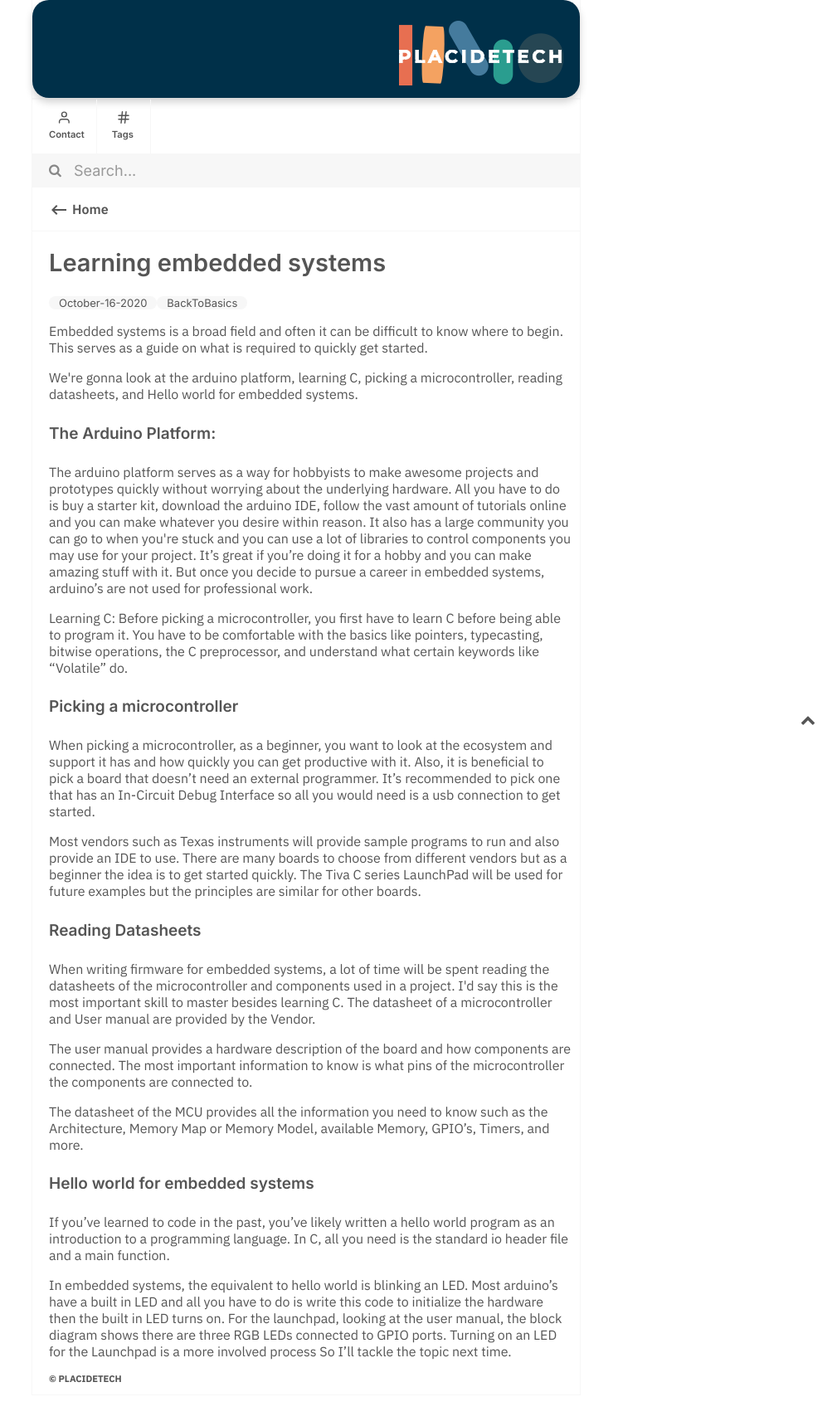
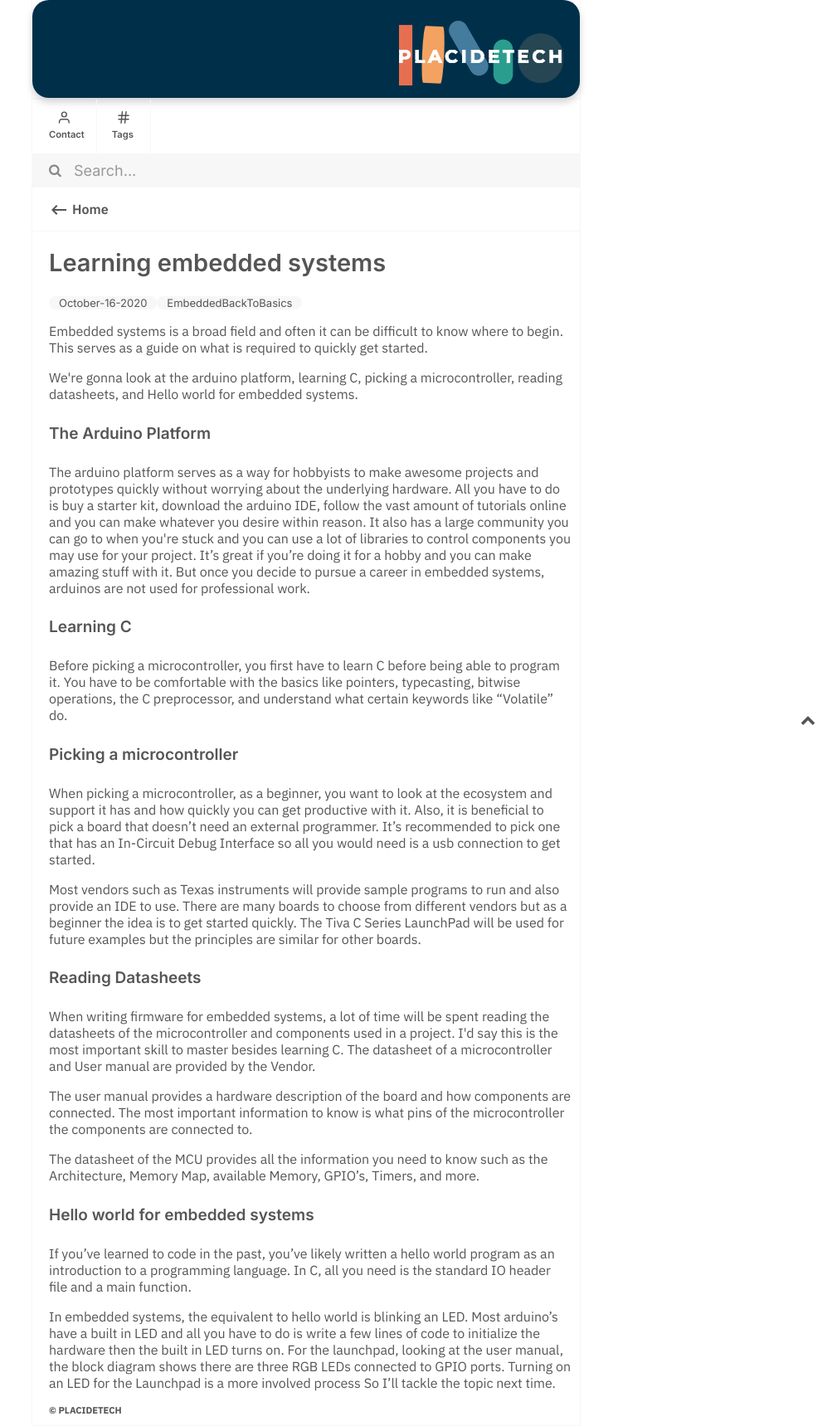
Before and after one commit to AbiriaPlacide/blog, a Jekyll site: the page built from _posts/2020-10-16-Learning-embedded-systems.md, in a window 1280 px wide. Shown: the whole page at 83% size, without its empty margins (271-1280 px from the left). Built offline with Jekyll 4.4.1, drawn with Linux system fonts in a browser that asks for light colours; before the commit the page ends 1682 px from its top, so only the background shows below that.

Commit message:
update post errors

```diff
--- a/_posts/2020-10-16-Learning-embedded-systems.md
+++ b/_posts/2020-10-16-Learning-embedded-systems.md
@@ -1,6 +1,6 @@
 ---
 title: Learning embedded systems
-tags: BackToBasics
+tags: EmbeddedBackToBasics
 ---
 
 Embedded systems is a broad field and often it can be difficult to know where to begin.
@@ -8,11 +8,13 @@ This serves as a guide on what is required to quickly get started.
 
 We're gonna look at the arduino platform, learning C, picking a microcontroller, reading datasheets, and Hello world for embedded systems.
 
-#### The Arduino Platform:
+#### The Arduino Platform
 
-The arduino platform serves as a way for hobbyists to make awesome projects and prototypes quickly without worrying about the underlying hardware. All you have to do is buy a starter kit, download the arduino IDE, follow the vast amount of tutorials online and you can make whatever you desire within reason. It also has a large community you can go to when you're stuck and you can use a lot of libraries to control components you may use for your project. It’s great if you’re doing it for a hobby and you can make amazing stuff with it. But once you decide to pursue a career in embedded systems, arduino’s are not used for professional work.
+The arduino platform serves as a way for hobbyists to make awesome projects and prototypes quickly without worrying about the underlying hardware. All you have to do is buy a starter kit, download the arduino IDE, follow the vast amount of tutorials online and you can make whatever you desire within reason. It also has a large community you can go to when you're stuck and you can use a lot of libraries to control components you may use for your project. It’s great if you’re doing it for a hobby and you can make amazing stuff with it. But once you decide to pursue a career in embedded systems, arduinos are not used for professional work.
 
-Learning C: Before picking a microcontroller, you first have to learn C before being able to program it.
+#### Learning C
+
+Before picking a microcontroller, you first have to learn C before being able to program it.
 You have to be comfortable with the basics like pointers, typecasting, bitwise operations, the C preprocessor, and understand what certain keywords like “Volatile” do.
 
 #### Picking a microcontroller
@@ -20,7 +22,7 @@ You have to be comfortable with the basics like pointers, typecasting, bitwise o
 When picking a microcontroller, as a beginner, you want to look at the ecosystem and support it has and how quickly you can get productive with it. Also, it is beneficial to pick a board that doesn’t need an external programmer. It’s recommended to pick one that has an In-Circuit Debug Interface so all you would need is a usb connection to get started.
 
 Most vendors such as Texas instruments will provide sample programs to run and also provide an IDE to use. There are many boards to choose from different vendors but as a beginner the idea is to get started quickly.
-The Tiva C series LaunchPad will be used for future examples but the principles are similar for other boards.
+The Tiva C Series LaunchPad will be used for future examples but the principles are similar for other boards.
 
 #### Reading Datasheets
 
@@ -29,13 +31,13 @@ The datasheet of a microcontroller and User manual are provided by the Vendor.
 
 The user manual provides a hardware description of the board and how components are connected. The most important information to know is what pins of the microcontroller the components are connected to.
 
-The datasheet of the MCU provides all the information you need to know such as the Architecture, Memory Map or Memory Model, available Memory, GPIO’s, Timers, and more.
+The datasheet of the MCU provides all the information you need to know such as the Architecture, Memory Map, available Memory, GPIO’s, Timers, and more.
 
 
 #### Hello world for embedded systems
 
-If you’ve learned to code in the past, you’ve likely written a hello world program as an introduction to a programming language. In C, all you need is the standard io header file and a main function.
+If you’ve learned to code in the past, you’ve likely written a hello world program as an introduction to a programming language. In C, all you need is the standard IO header file and a main function.
 
 In embedded systems, the equivalent to hello world is blinking an LED.
-Most arduino’s have a built in LED and all you have to do is write this code to initialize the hardware then the built in LED turns on.
+Most arduino’s have a built in LED and all you have to do is write a few lines of code to initialize the hardware then the built in LED turns on.
 For the launchpad, looking at the user manual, the block diagram shows there are three RGB LEDs connected to GPIO ports. Turning on an LED for the Launchpad is a more involved process So I’ll tackle the topic next time.
```
